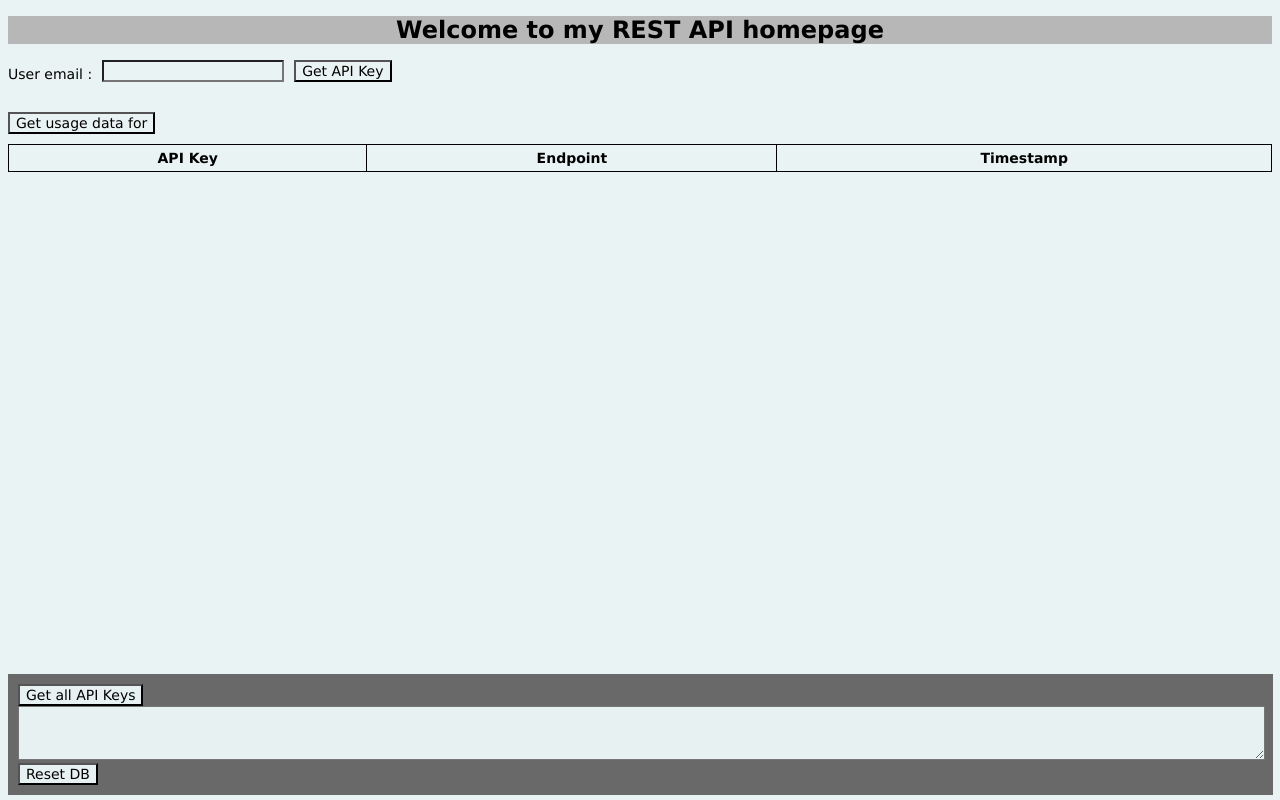
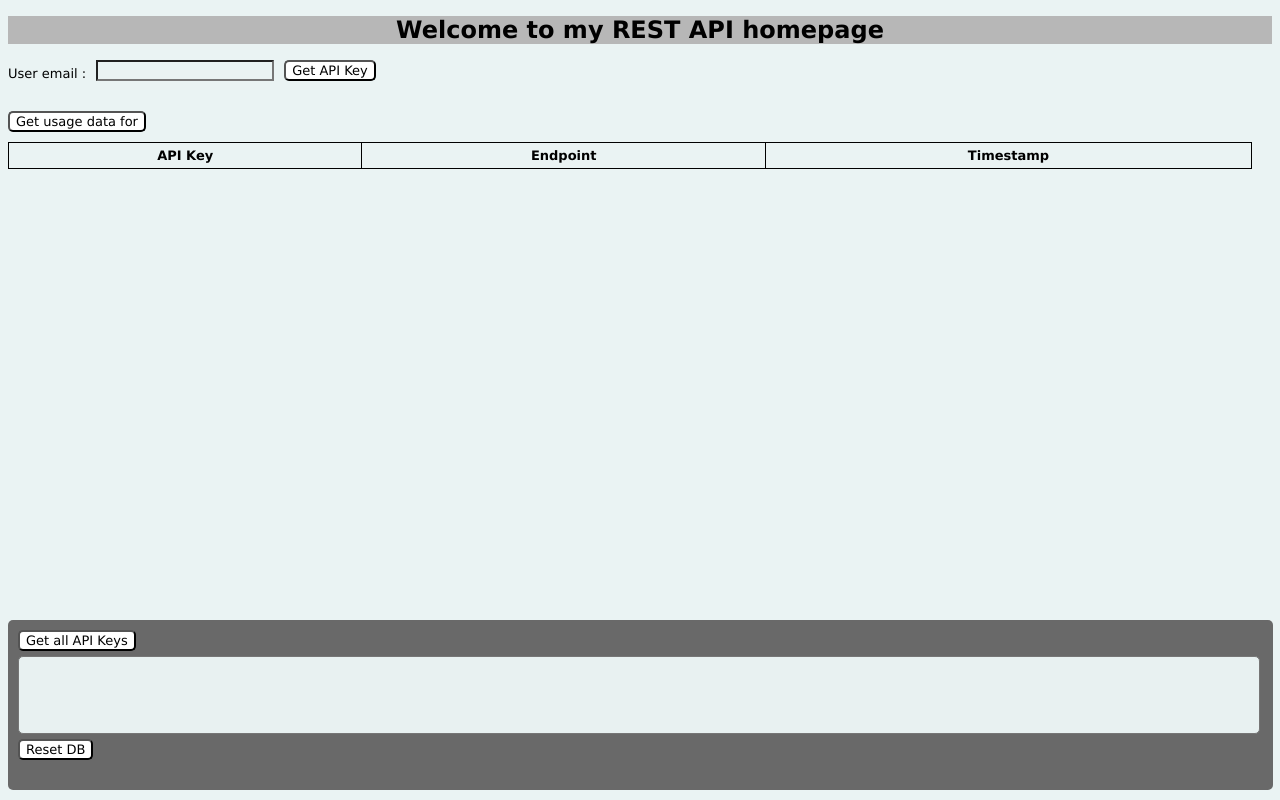
Before and after one commit to praseodeveloper/WebAPI, a website: page index.html in a window 1280 px wide. Drawn offline with Linux system fonts and the light colour scheme.

Commit message:
Style enhancements

```diff
--- a/client.js
+++ b/client.js
@@ -73,7 +73,7 @@ function getAllAssignedKeysBtnPressed() {
     }).then(function (data) {
         var values = data.keys.map((row) => row.email + " ".repeat(32 - row.email.length) + " | \t" + row.key);
         document.getElementById("allKeysTextArea").value = values.join("\n");
-        document.getElementById("allKeysTextArea").style.height = (18 * data.keys.length) + "px";
+        //document.getElementById("allKeysTextArea").style.height = (18 * data.keys.length) + "px";
         //console.log(data);
     }).catch(function (err) {
         // There was an error
--- a/index.html
+++ b/index.html
@@ -33,12 +33,12 @@
                 </table>
             </div>
         </div>
+    </div>
 
-        <div class="admin">
-            <button onclick="getAllAssignedKeysBtnPressed()">Get all API Keys</button>
-            <textarea id="allKeysTextArea"></textarea>
-            <button onclick="createTables()">Reset DB</button><br>
-        </div>
+    <div class="admin">
+        <button onclick="getAllAssignedKeysBtnPressed()">Get all API Keys</button>
+        <textarea id="allKeysTextArea"></textarea>
+        <button onclick="createTables()">Reset DB</button><br>
     </div>
 
 </body>
--- a/style.css
+++ b/style.css
@@ -1,6 +1,6 @@
 * {
     background-color: rgba(234, 243, 243, 0.986);
-    font-size: 14px;
+    font-size: 13px;
     font-family: 'Lucida Sans', 'Lucida Sans Regular', 'Lucida Grande', 'Lucida Sans Unicode', Geneva, Verdana, sans-serif;
 }
 
@@ -16,6 +16,8 @@ h1 {
 }
 
 .container {
+    height: calc(100% - 150px);
+    overflow: auto;
     display: flex;
     flex-direction: column;
     justify-content: space-around;
@@ -41,7 +43,7 @@ h1 {
 }
 
 table {
-    width: 100%;
+    width: calc(100% - 20px);
 }
 
 table,
@@ -54,16 +56,29 @@ td {
 }
 
 .admin {
+    border-radius: 5px;
+    display: flex;
+    flex-direction: column;
+    gap: 5px;
+    height: 150px;
     position: absolute;
-    bottom: 5px;
+    bottom: 10px;
     width: calc(100% - 35px);
     background-color: dimgrey;
-    align-items: center;
+    align-items:flex-start;
     padding: 10px;
 }
 
+button {
+    background-color: white;
+    border-radius : 5px;
+}
+
 textarea {
+    border-radius: 5px;
+    resize: none;
     padding: 10px;
-    width: calc(100% - 20px);
+    width: calc(100% - 25px);
+    height: 80px;
     font-family: 'Courier New', Courier, monospace;
 }
```
